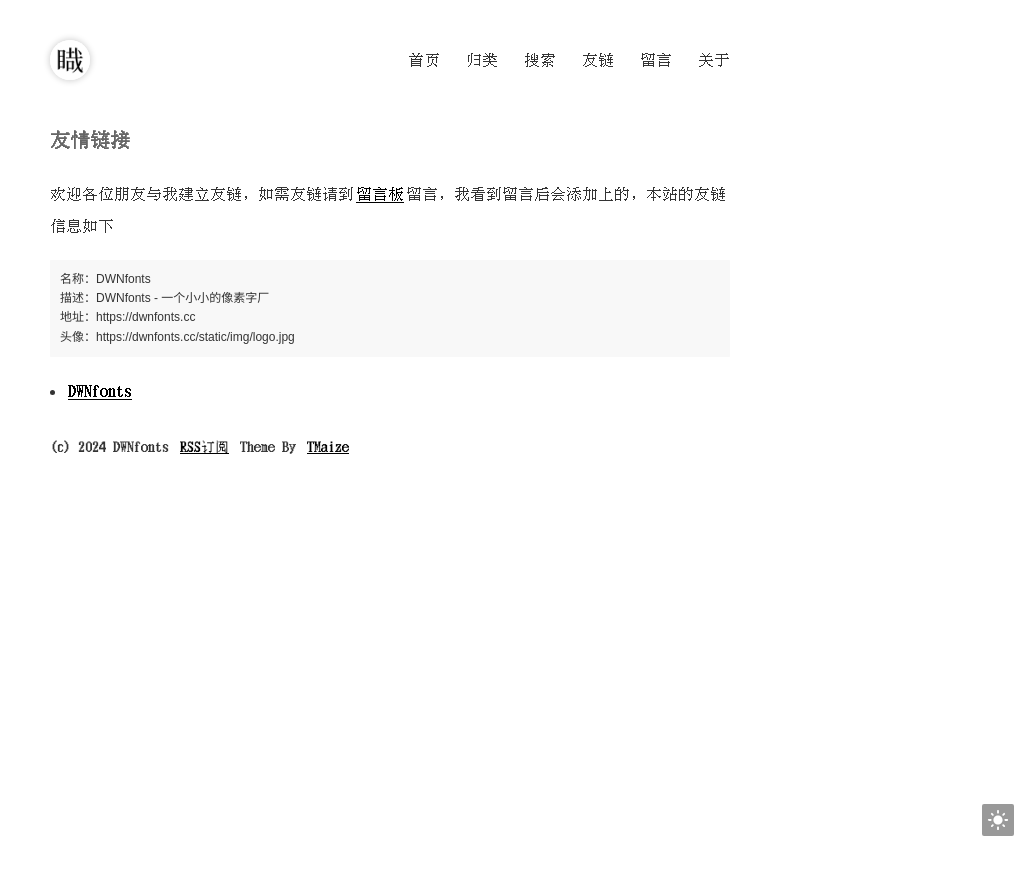
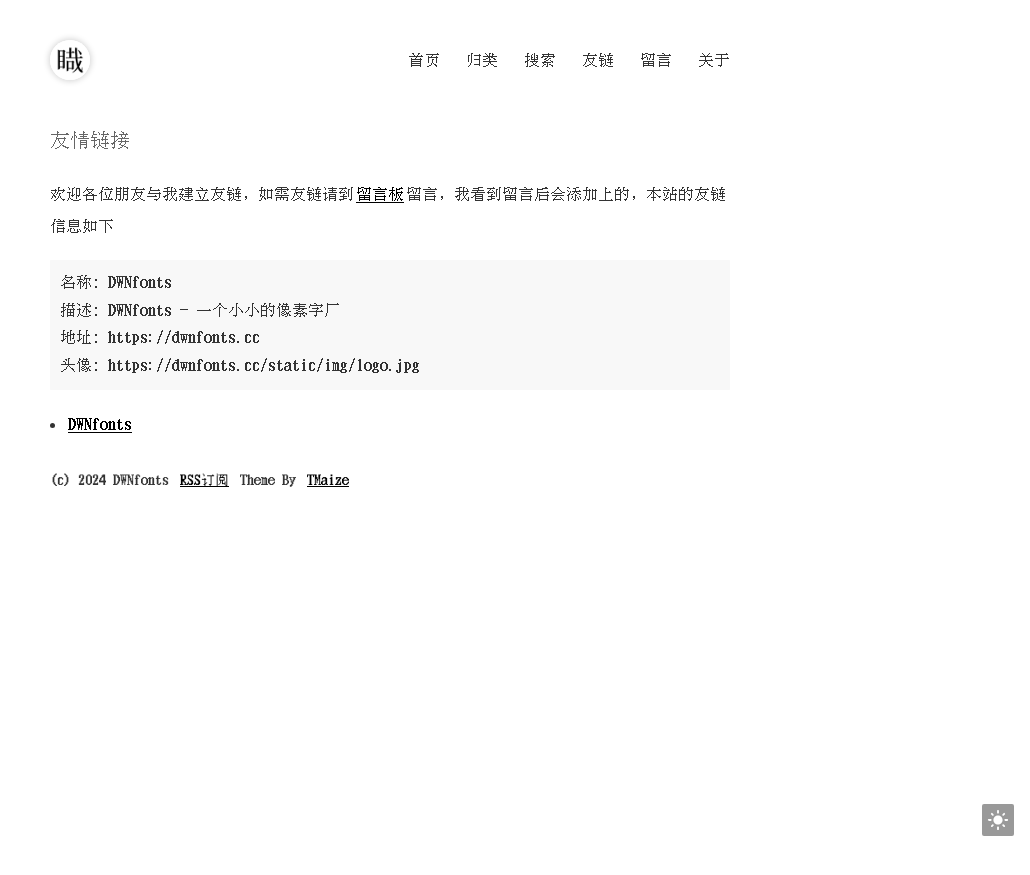
Before and after one commit to DWNfonts/site2024, a Jekyll site: the page built from pages/links.md, in a window 1280 px wide. Shown: the top 875 px of the page, without its empty margins (250-1280 px from the left). Built offline with Jekyll 4.4.1, drawn with Linux system fonts in a browser that asks for light colours.

Commit message:
modify post.css

```diff
--- a/static/css/post.css
+++ b/static/css/post.css
@@ -6,10 +6,11 @@
 .page-post .title {
   font-family: DWNserifTitle;
   font-size: 20px;
-  font-weight: bold;
+  font-weight: normal;
   color: #666666;
 }
 .page-post .subtitle {
+  font-family: 文泉驿点阵正黑, SimSun;
   font-size: 12px;
   color: #999999;
 }
@@ -87,7 +88,7 @@
   line-height: 1;
 }
 .page-post pre {
-  font-size: 0;
+  font-size: 16px;
   padding: 10px;
   overflow: auto;
   border-radius: 2px;
@@ -98,8 +99,8 @@
   line-height: 1.6;
 }
 .page-post code {
-  font-family: SimSun, sans-serif;
-  font-size: 12px;
+  font-family: DWNserif, SimSun, sans-serif;
+  font-size: 16px;
   background-color: #eeeeee;
   word-break: break-all;
   padding: 3px 5px;
@@ -108,8 +109,8 @@
   color: #4d4d4c;
 }
 .page-post pre code {
-  font-family: SimSun, sans-serif;
-  font-size: 12px;
+  font-family: DWNserif, SimSun, sans-serif;
+  font-size: 16px;
   background-color: transparent !important;
   word-break: keep-all;
   padding: 0;
@@ -156,12 +157,12 @@
 }
 @media screen and (max-width: 560px) {
   .page-post {
-    font-family: SimSun, sans-serif;
-    font-size: 13px;
+    font-family: DWNserif, SimSun, sans-serif;
+    font-size: 16px;
   }
   .page-post pre code {
-    font-family: SimSun, sans-serif;
-    font-size: 12px;
+    font-family: DWNserif, SimSun, sans-serif;
+    font-size: 16px;
   }
   .page-post .post > * {
     margin: 15px 0;
```
